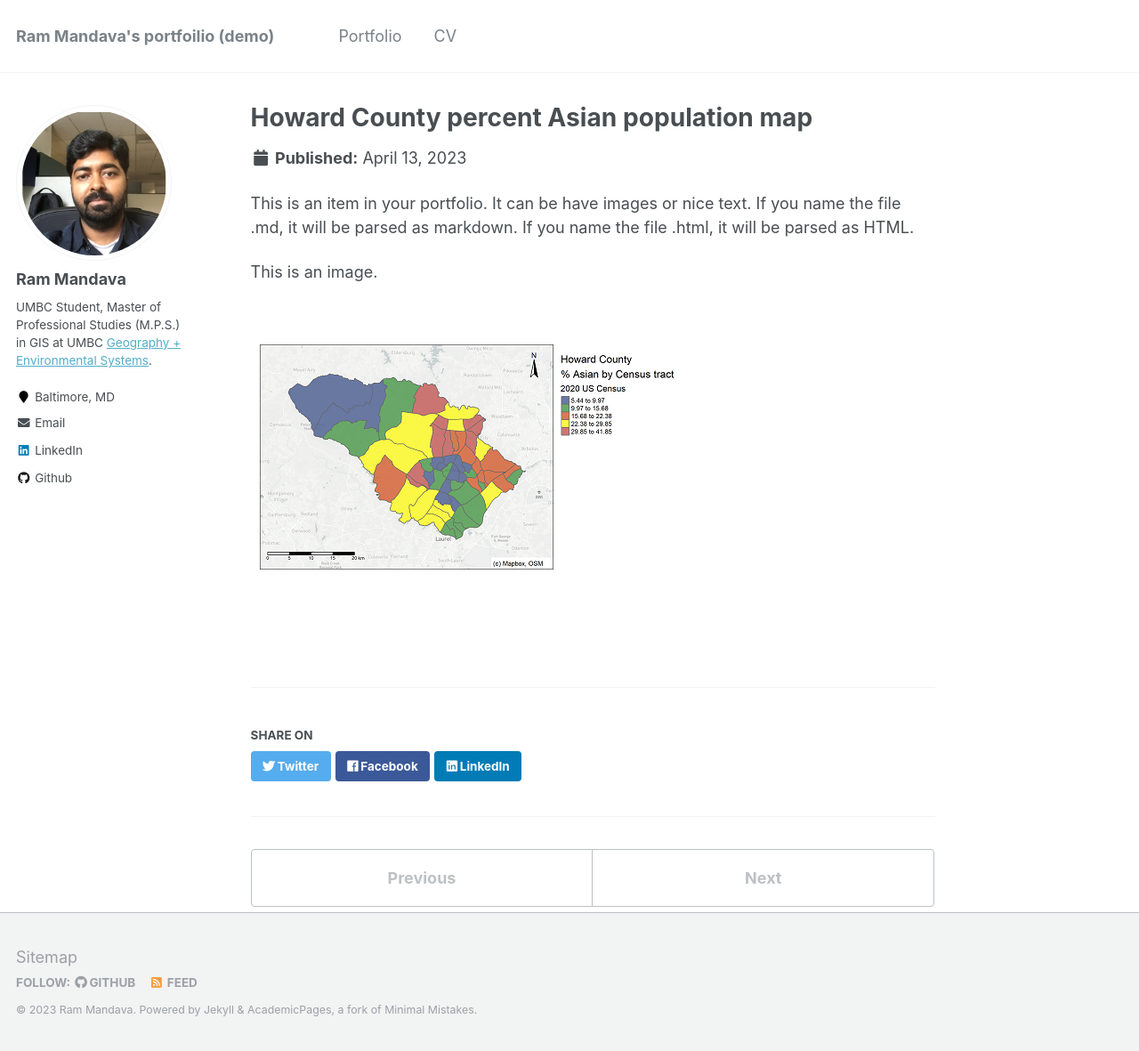
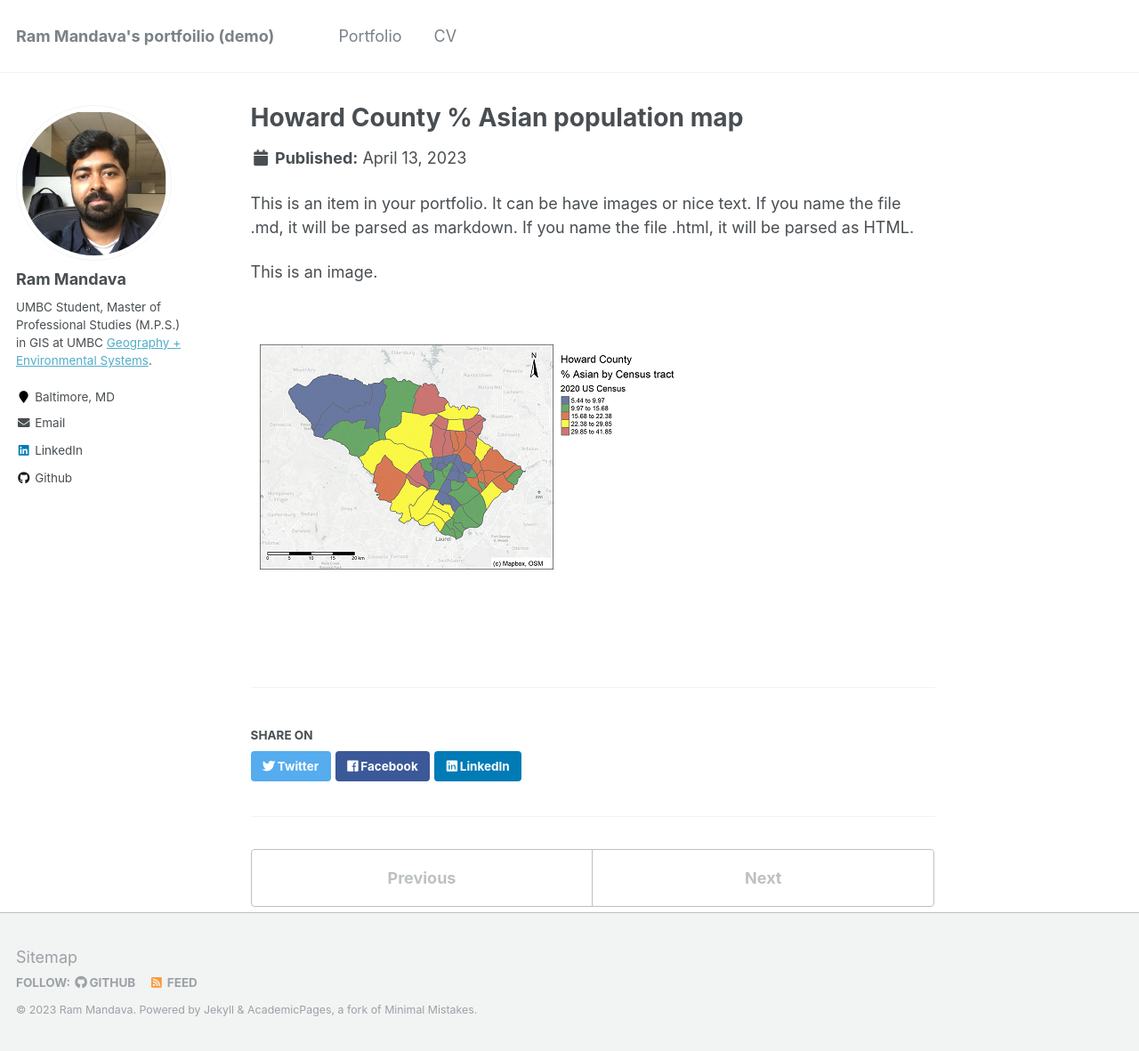
Before and after one commit to mandavaram/mandavaram.github.io, a Jekyll site: the page built from _portfolio/portfolio-2.md, in a window 1280 px wide and 1181 px high. Shown: the whole window at 89% size. Built offline with Jekyll 4.4.1, drawn with Linux system fonts in a browser that asks for light colours.

Commit message:
Update portfolio-2.md

```diff
--- a/_portfolio/portfolio-2.md
+++ b/_portfolio/portfolio-2.md
@@ -1,5 +1,5 @@
 ---
-title: "Howard County percent Asian population map"
+title: "Howard County % Asian population map"
 excerpt: "Lab 4 Assignment work: <br/><img src='/images/Howard_County_Asian_map.png'>"
 collection: portfolio
 ---
@@ -8,4 +8,4 @@ This is an item in your portfolio. It can be have images or nice text. If you na
 
 This is an image.
 
-![Howard County percent Asian population map](/images/Howard_County_Asian_map.png "Howard County percent Asian population map")
+![Howard County % Asian population map](/images/Howard_County_Asian_map.png "Howard County % Asian population map")
```
